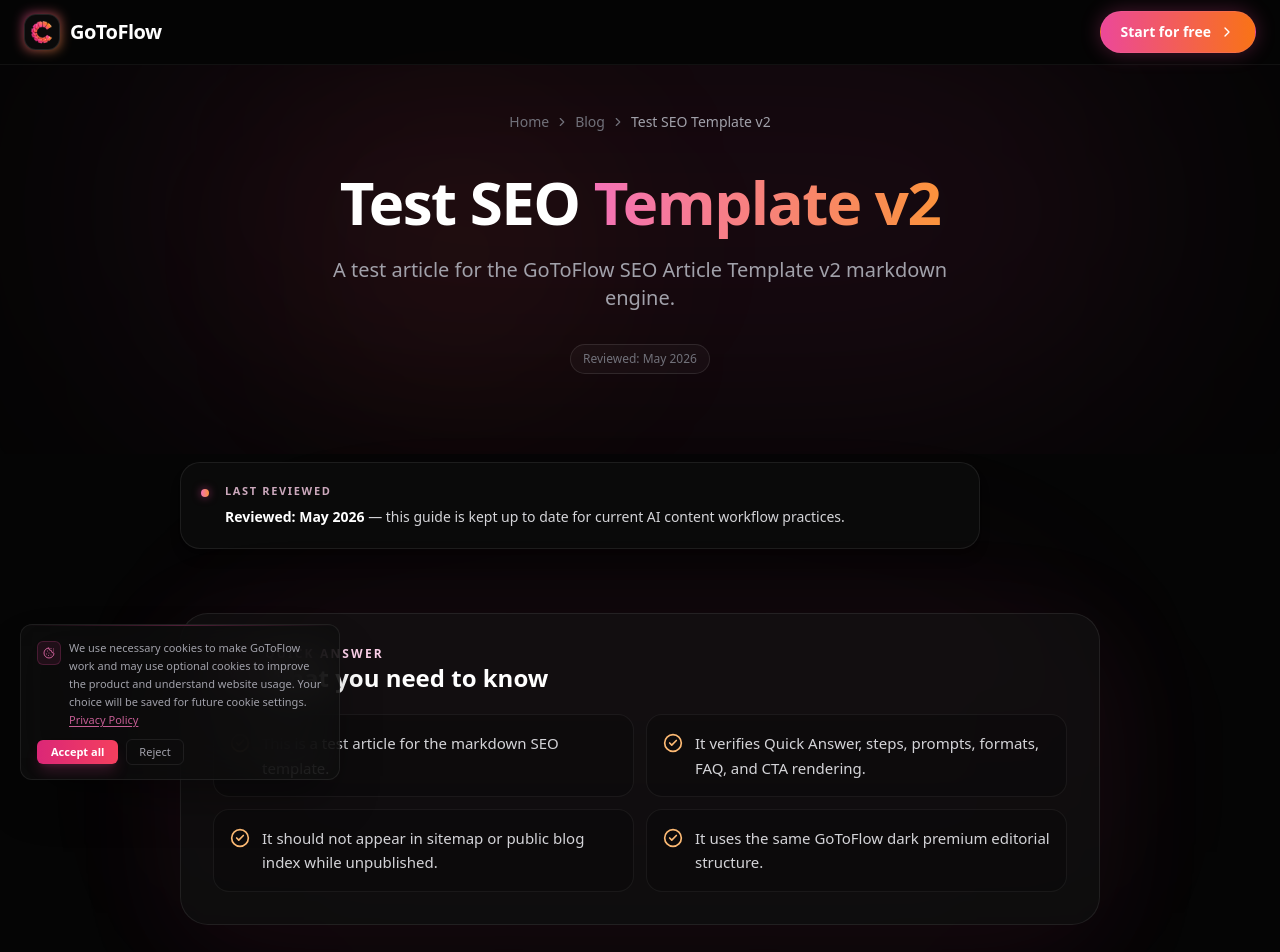
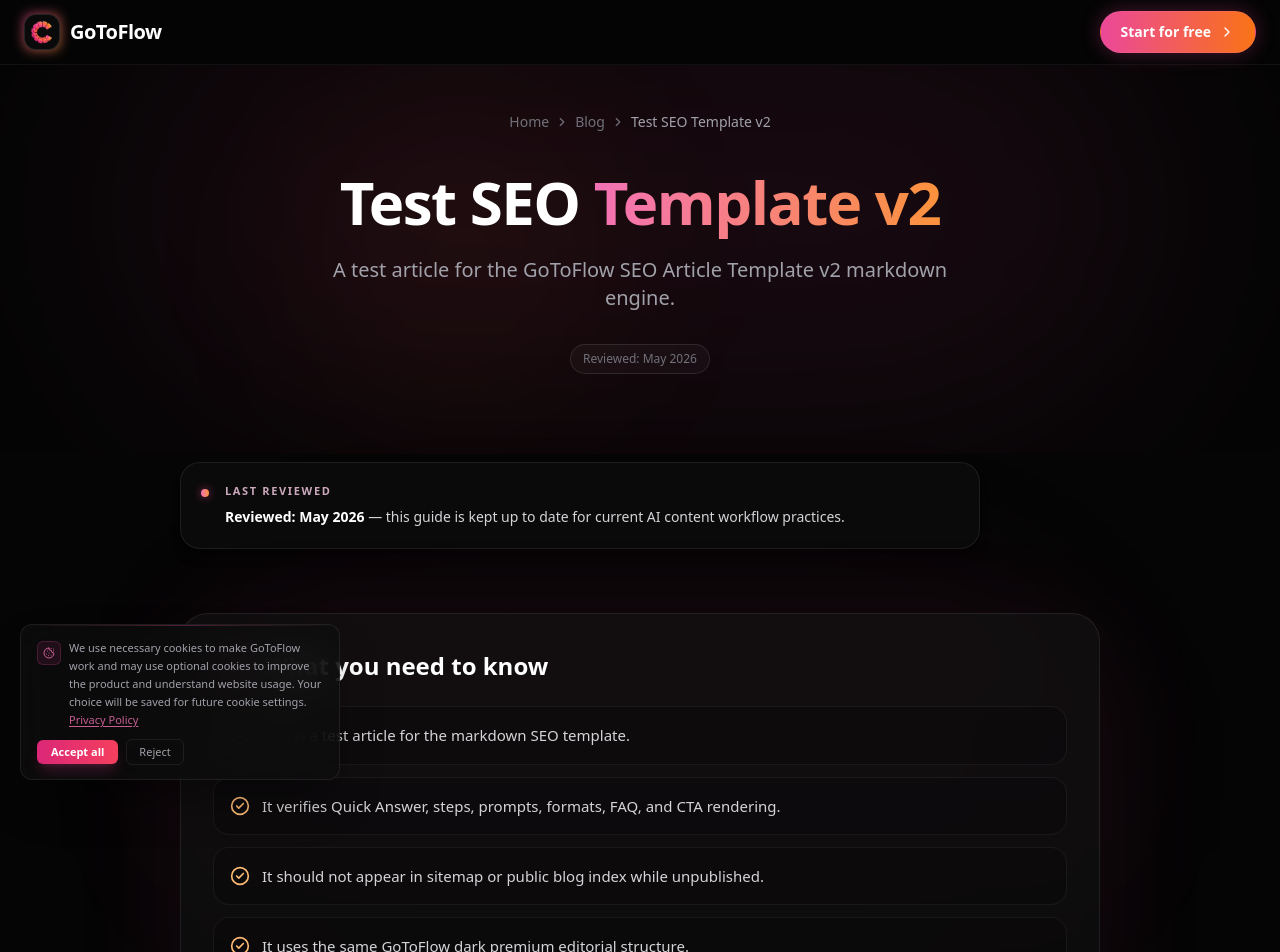
Before and after one commit to matteimikeska49-bot/gtf, a React (Vite) app: page /blog/test-seo-template-v2 in a window 1280 px wide. Shown: the top 952 px of the page. Built offline with nearby package versions, Linux system fonts and the light colour scheme.

Commit message:
fix blog quick answer layout and article quality rules

```diff
--- a/src/components/blog/templates/MarkdownSeoArticleTemplateV2.jsx
+++ b/src/components/blog/templates/MarkdownSeoArticleTemplateV2.jsx
@@ -835,11 +835,10 @@ const QuickAnswer = ({ items, title, isRu }) => {
           <Sparkles className="h-5 w-5 text-pink-300" />
         </div>
         <div>
-          <p className="text-xs font-bold uppercase tracking-[0.18em] text-pink-200">{copy.quickAnswerLabel}</p>
           <h2 className="text-xl font-bold text-white md:text-2xl">{title || copy.quickAnswerTitle}</h2>
         </div>
       </div>
-      <ul className="grid gap-3 md:grid-cols-2">
+      <ul className="flex flex-col gap-3">
         {items.slice(0, 5).map((item, i) => {
           let content = null;
           let key = i;
--- a/src/content/blog/articles/besshovnaya-karusel-v-instagram.md
+++ b/src/content/blog/articles/besshovnaya-karusel-v-instagram.md
@@ -109,7 +109,7 @@ finalCta:
 :::mockup{slot="format-settings"}
 :::
 
-*Попробуйте [генератор от GoToFlow](/ru/ai-generator-karuselej) для создания аккуратных постов без ручной верстки.*
+Попробуйте [генератор от GoToFlow](/ru/ai-generator-karuselej) для создания аккуратных постов без ручной верстки.
 
 ### Инструменты для создания каруселей
 
--- a/src/content/blog/articles/karusel-dlya-instagram.md
+++ b/src/content/blog/articles/karusel-dlya-instagram.md
@@ -104,7 +104,7 @@ finalCta:
 
 Карусели — это ваш инструмент для создания экспертности и вовлечения аудитории. Начните с четкой структуры (Хук → Решение → CTA), не перегружайте слайды текстом и оптимизируйте процесс подготовки.
 
-*Создайте свою первую профессиональную карусель с помощью [GoToFlow](/ru/ai-generator-karuselej) — от исходный текста до готового дизайна в несколько кликов.*
+Создайте свою первую профессиональную карусель с помощью [GoToFlow](/ru/ai-generator-karuselej) — от исходного текста до готового дизайна в несколько кликов.
 
 | Структура | Что писать | Роль в воронке |
 |---|---|---|
--- a/src/content/blog/articles/neyroset-dlya-postov.md
+++ b/src/content/blog/articles/neyroset-dlya-postov.md
@@ -106,7 +106,7 @@ finalCta:
 - **Отсутствие личного опыта.** Добавляйте свои кейсы и мнение.
 - **Слишком короткие запросы.** Чем точнее опишете задачу, тем лучше результат.
 
-*Готовы оптимизировать свой контент-план? Попробуйте [генератор постов от GoToFlow](/ru/generator-postov-instagram) и создайте свой первый пост с ИИ за пару минут.*
+Готовы оптимизировать свой контент-план? Попробуйте [генератор постов от GoToFlow](/ru/generator-postov-instagram) и создайте свой первый пост с ИИ за пару минут.
 
 :::cards
 type: workflow
--- a/src/content/blog/articles/razmer-karuseli-v-instagram.md
+++ b/src/content/blog/articles/razmer-karuseli-v-instagram.md
@@ -65,8 +65,8 @@ finalCta:
 Инстаграм поддерживает три основных соотношения сторон для каруселей:
 
 1. **Квадрат (1:1)** — 1080 x 1080 пикселей.
-2. **Портрет (4:5)** — 1080 x 1350 пикселей. *Самый популярный и эффективный формат.*
-3. **Пейзаж (16:9)** — 1080 x 566 пикселей. *Используется редко.*
+2. **Портрет (4:5)** — 1080 x 1350 пикселей. (Самый популярный и эффективный формат)
+3. **Пейзаж (16:9)** — 1080 x 566 пикселей. (Используется редко)
 
 Независимо от того, какой **формат для карусели в Инстаграм** вы выберете, ширина всегда должна составлять 1080 пикселей, чтобы избежать сжатия алгоритмами.
 
@@ -101,7 +101,7 @@ finalCta:
 :::mockup{slot="format-settings"}
 :::
 
-*Не хотите разбираться с пикселями? [AI-генератор каруселей GoToFlow](/ru/ai-generator-karuselej) создаст дизайн в отличном размере автоматически, чтобы ваш пост выглядел безупречно.*
+Не хотите разбираться с пикселями? [AI-генератор каруселей GoToFlow](/ru/ai-generator-karuselej) создаст дизайн в отличном размере автоматически, чтобы ваш пост выглядел безупречно.
 
 ### Таблица размеров
 
```
Also changed, not shown: 1 other file (tests, documents, lock files or other folders).
